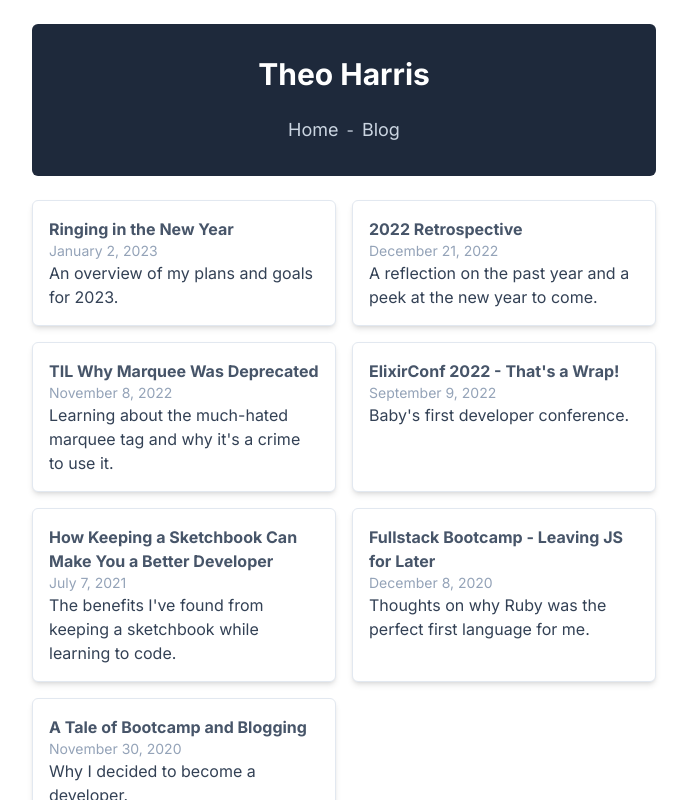
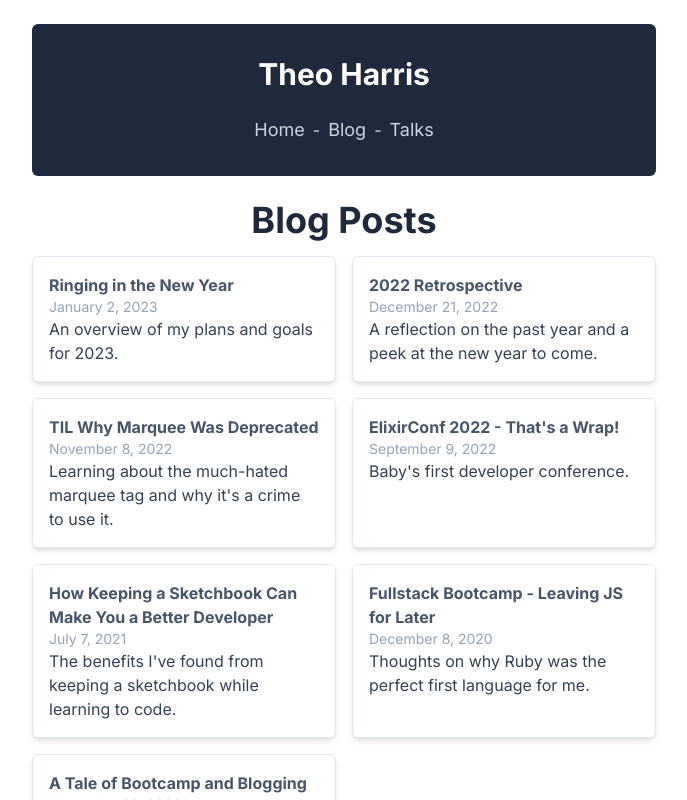
Before and after one commit to Theosaurus-Rex/dev-portfolio-2023, a Next.js app: page /blog in a window 1280 px wide. Shown: the top 800 px of the page, without its empty margins (296-983 px from the left). Built offline with nearby package versions, Linux system fonts and the light colour scheme.

Commit message:
refactor(header): Add nav link to talks page, add page headings for clarity to talks and blog pages

```diff
--- a/components/PageHeader.tsx
+++ b/components/PageHeader.tsx
@@ -19,6 +19,13 @@ const PageHeader = () => {
             >
               Blog
             </Link>
+            <p className="text-slate-300">-</p>
+            <Link
+              href="/talks"
+              className="text-lg text-slate-300 hover:underline"
+            >
+              Talks
+            </Link>
           </div>
         </div>
       </div>
--- a/src/app/blog/page.tsx
+++ b/src/app/blog/page.tsx
@@ -8,7 +8,14 @@ const BlogIndex = () => {
   ));
 
   return (
-    <div className="grid grid-cols-1 md:grid-cols-2 gap-4">{postPreviews}</div>
+    <div className="flex flex-col space-y-4">
+      <h2 className="text-4xl font-bold text-slate-800 text-center">
+        Blog Posts
+      </h2>
+      <div className="grid grid-cols-1 md:grid-cols-2 gap-4">
+        {postPreviews}
+      </div>
+    </div>
   );
 };
 
--- a/src/app/talks/page.tsx
+++ b/src/app/talks/page.tsx
@@ -8,7 +8,12 @@ const TalksIndex = () => {
   ));
 
   return (
-    <div className="grid grid-cols-1 md:grid-cols-2 gap-4">{talkPreviews}</div>
+    <div className="flex flex-col space-y-4">
+      <h2 className="text-4xl font-bold text-slate-800 text-center">Talks</h2>
+      <div className="grid grid-cols-1 md:grid-cols-2 gap-4">
+        {talkPreviews}
+      </div>
+    </div>
   );
 };
 
```
